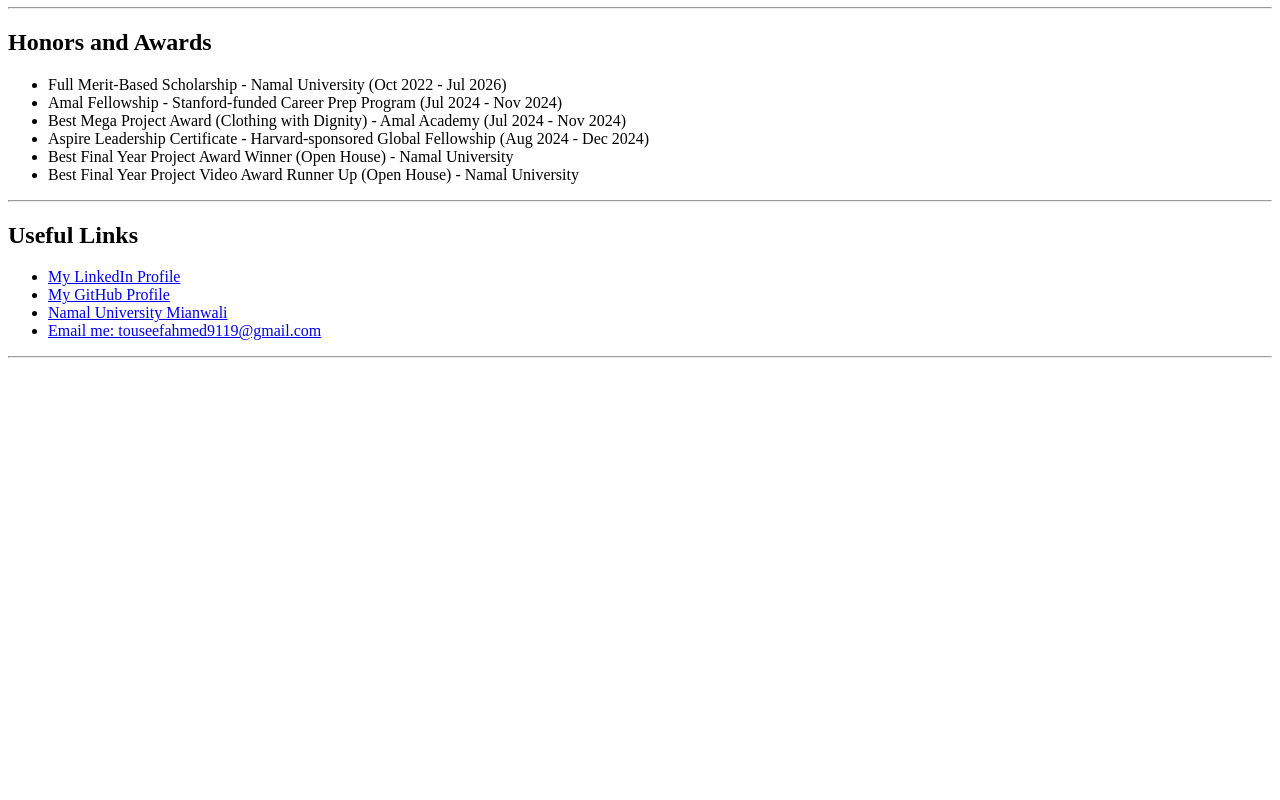
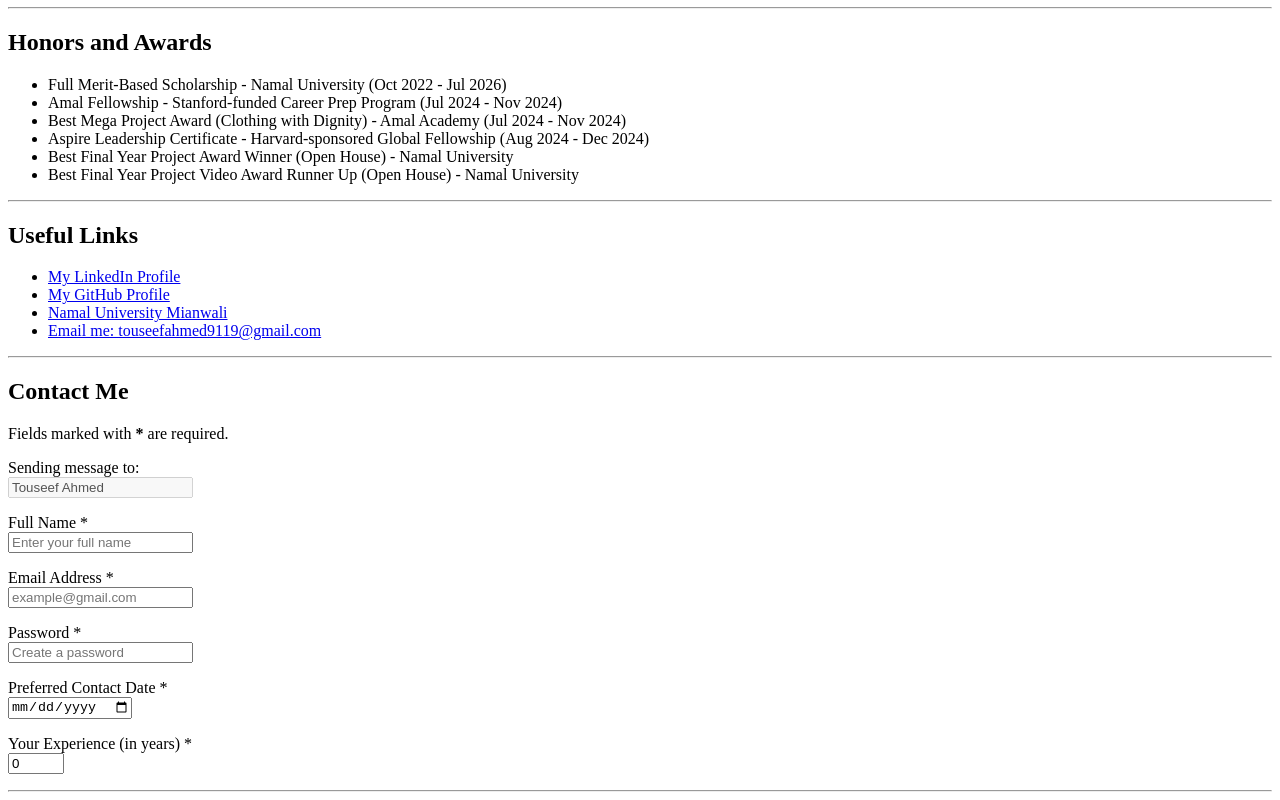
Before and after one commit to TouseefAhmedexe/touseef_ahmed_html_profile_contact_page, a plain HTML site: page index.html in a window 1280 px wide. Shown: the part 3184-3984 px from the top of the page. Before the commit the page ends 3550 px from the top, so only its background shows below. Drawn offline with Linux system fonts and the light colour scheme.

Commit message:
Add contact form with name, email, password, date and number inputs

```diff
--- a/index.html
+++ b/index.html
@@ -271,6 +271,49 @@
     </div>
 
     <hr>
+
+    <!--CONTACT FORM-->
+    <div id="contact">
+        <h2>Contact Me</h2>
+
+        <p>Fields marked with <strong>*</strong> are required.</p>
+
+        <form id="contact-form" method="get">
+
+            <p>
+                <label for="recipient-name">Sending message to:</label><br>
+                <input type="text" id="recipient-name" name="recipient_name" value="Touseef Ahmed" disabled>
+            </p>
+
+            <p>
+                <label for="full-name">Full Name *</label><br>
+                <input type="text" id="full-name" name="full_name" placeholder="Enter your full name" required>
+            </p>
+
+            <p>
+                <label for="email-address">Email Address *</label><br>
+                <input type="email" id="email-address" name="email_address" placeholder="example@gmail.com" required>
+            </p>
+
+            <p>
+                <label for="user-password">Password *</label><br>
+                <input type="password" id="user-password" name="user_password" placeholder="Create a password" required>
+            </p>
+
+            <p>
+                <label for="preferred-date">Preferred Contact Date *</label><br>
+                <input type="date" id="preferred-date" name="preferred_date" min="2026-10-14" required>
+            </p>
+
+            <p>
+                <label for="experience-years">Your Experience (in years) *</label><br>
+                <input type="number" id="experience-years" name="experience_years" min="0" max="50" step="1" value="0" required>
+            </p>
+
+        </form>
+    </div>
+
+    <hr>
 </body>
 
 </html>
```
